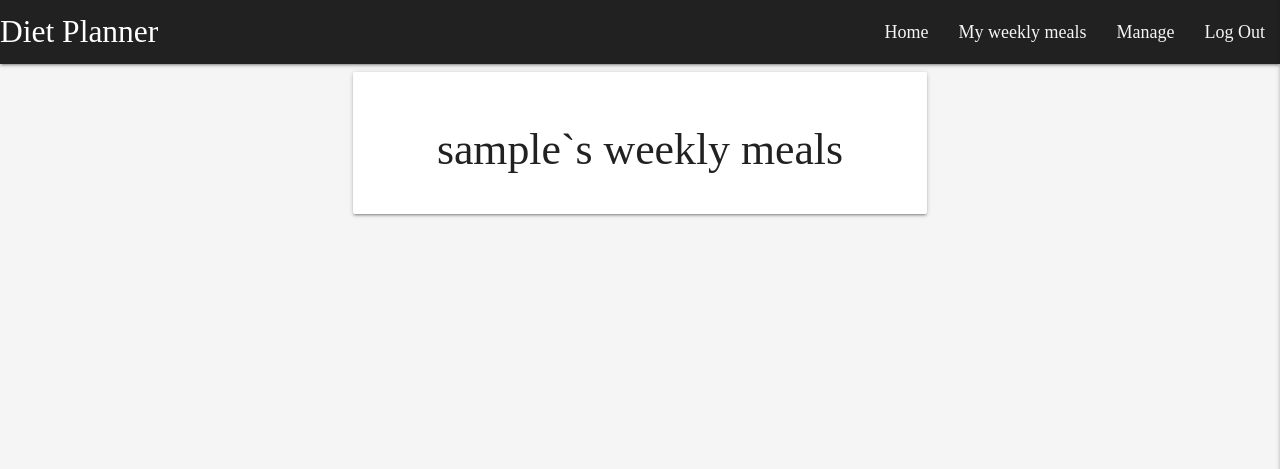
After one commit to MargaritaAtr/diet-planner, a Flask app: page /my_meals/1 in a window 1280 px wide. The commit adds this page. Shown: the top 469 px of the page. Run offline with Flask 3, Linux system fonts and the light colour scheme; the visitor is signed in with stand-in values (Sample User, id 1); a database or web service that is not in the repository returns one stand-in record (values such as "Sample title"); some libraries are stand-ins or nearby versions; some web fonts are replaced.

Commit message:
Add session user meals

```diff
--- a/app.py
+++ b/app.py
@@ -52,7 +52,7 @@ def register():
         # put the new user into 'session' cookie
         session["user"] = request.form.get("username").lower()
         flash("Registration Successful!")
-
+        return redirect(url_for("my_meals", username=session["user"]))
 
     return render_template("register.html")
 
@@ -70,7 +70,8 @@ def login():
                     existing_user["password"], request.form.get("password")):
                         session["user"] = request.form.get("username").lower()
                         flash("Welcome, {}".format(request.form.get("username")))
-
+                        return redirect(url_for(
+                         "my_meals", username=session["user"]))
             else:
                 # invalid password match
                 flash("Incorrect Username and/or Password")
@@ -91,6 +92,18 @@ def logout():
      return redirect(url_for("home"))
 
 
+@app.route("/my_meals/<username>", methods=["GET", "POST"])
+def my_meals(username):
+    # grab the session user's username from db
+    username = mongo.db.users.find_one(
+        {"username": session["user"]})["username"]
+
+    if session["user"]:
+        return render_template("my_meals.html", username=username)
+
+    return redirect(url_for("login"))
+
+
 
 
 if __name__ == "__main__":
--- a/templates/base.html
+++ b/templates/base.html
@@ -23,7 +23,7 @@
   <ul class="right hide-on-med-and-down">
     <li><a href="{{ url_for('home')}}">Home</a></li>
     {% if session.user %}
-      <li><a href="">My weekly meals</a></li>
+      <li><a href="{{ url_for('my_meals', username=session['user']) }}">My weekly meals</a></li>
       <li><a href="">Manage</a></li>
       <li><a href="{{ url_for('logout')}}">Log Out</a></li>
     {% else %}
@@ -37,7 +37,7 @@
   <ul class="sidenav right" id="mobile-demo">
     <li><a href="{{ url_for('home')}}">Home</a></li>
     {% if session.user %}
-      <li><a href="">My weekly meals</a></li>
+      <li><a href="{{ url_for('my_meals', username=session['user']) }}">My weekly meals</a></li>
       <li><a href="">Manage</a></li>
       <li><a href="{{ url_for('logout')}}">Log Out</a></li>
     {% else %}
--- /dev/null
+++ b/templates/my_meals.html
@@ -0,0 +1,17 @@
+{%  extends "base.html" %}
+{% block content %}
+
+
+<div class="row">
+    <div class="col s12 m8 offset-m2" >
+        <div class="card-panel">
+           <h3 class="center-align grey-darken-4 ">
+            {{username}}`s weekly meals
+           </h3>
+        </div>
+      </div>
+    </div>
+
+
+
+{% endblock %}
```
